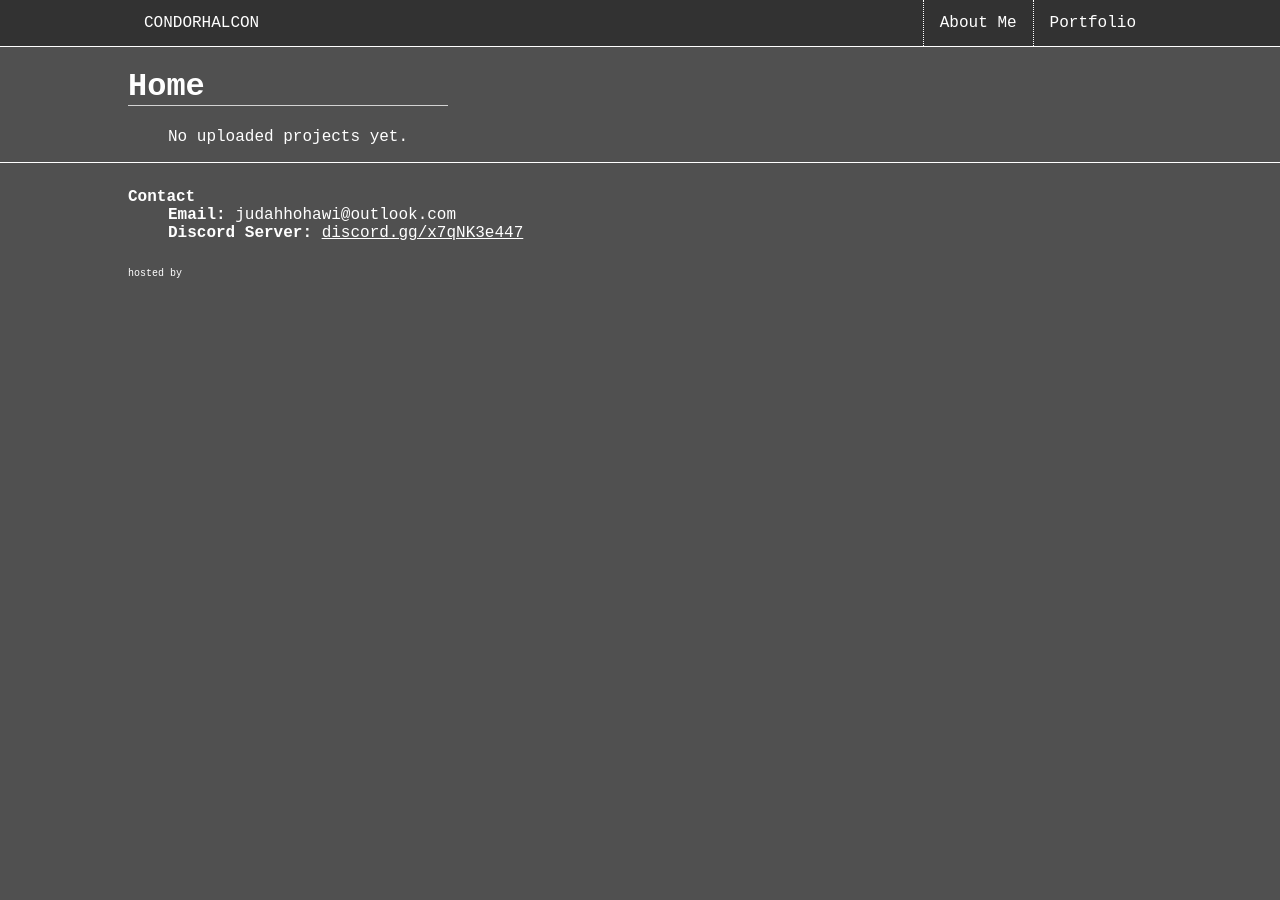
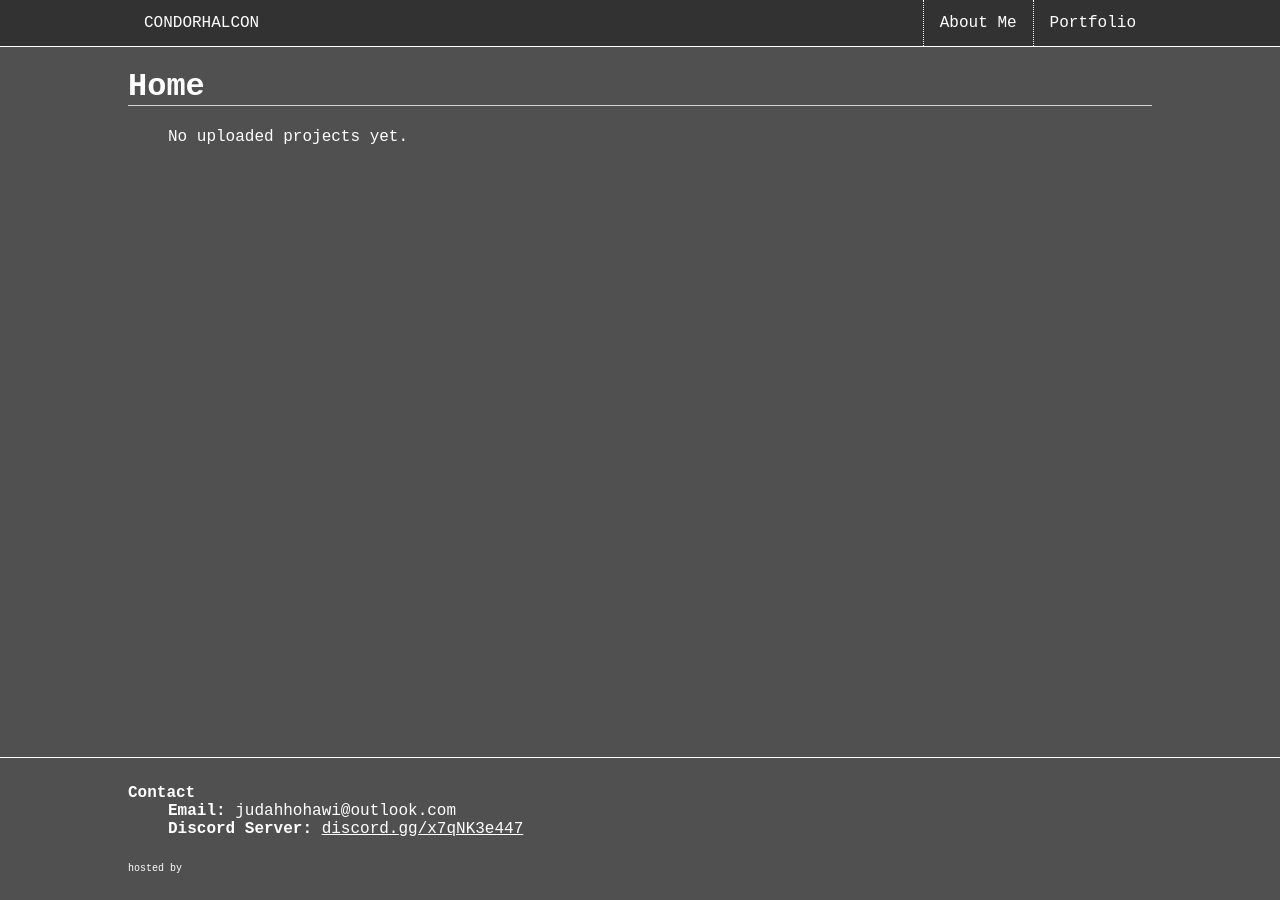
Before and after one commit to CondorHalcon/condorhalcon.github.io, a Jekyll site: the page built from docs/home.md, in a window 1280 px wide. Built offline with Jekyll 4.4.1, drawn with Linux system fonts in a browser that asks for light colours.

Commit message:
Update Theme
Fixed footer stick to bottom of page if content is short.

```diff
--- a/assets/css/style.css
+++ b/assets/css/style.css
@@ -10,6 +10,10 @@ body {
     padding: 0;
     overflow-x: hidden;
     overflow-y: auto;
+
+    min-height: 100vh;
+    display: flex;
+    flex-direction: column;
 }
 
 /* SPECIFIC STYLING */
@@ -54,9 +58,6 @@ main {
     display: table;
     clear: both;
 }
-@media screen and (max-width:600px) {
-
-}
 
 /* footer */
 footer {
@@ -66,6 +67,8 @@ footer {
     bottom: 0;
     left: 0;
     width: 100%;
+
+    margin-top: auto;
 }
 .site-contact {
     margin: 0;
```
